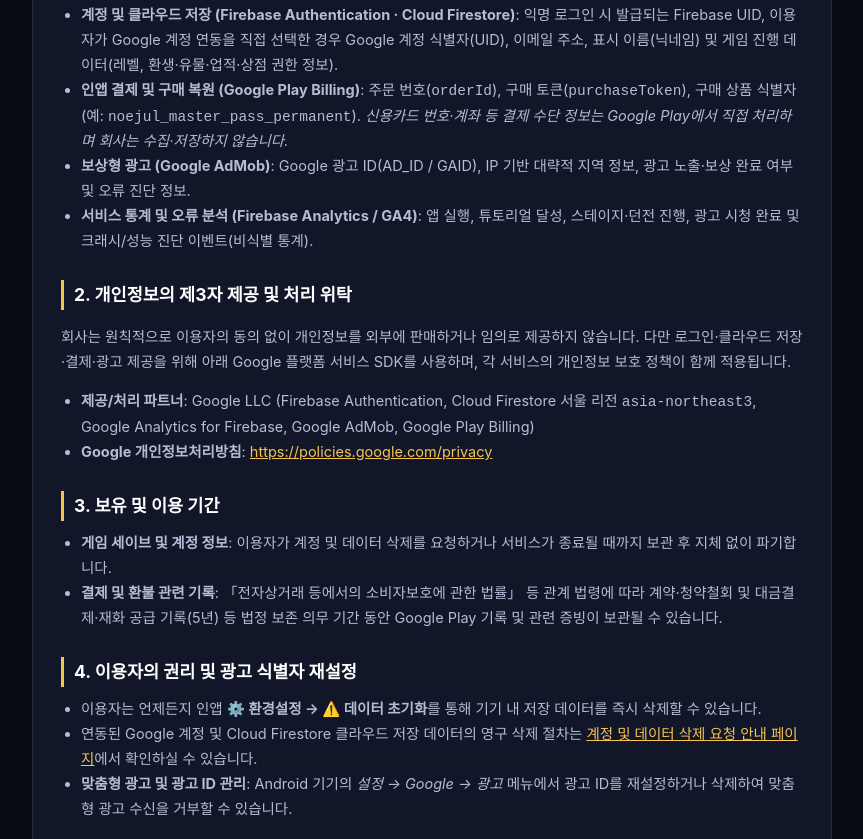
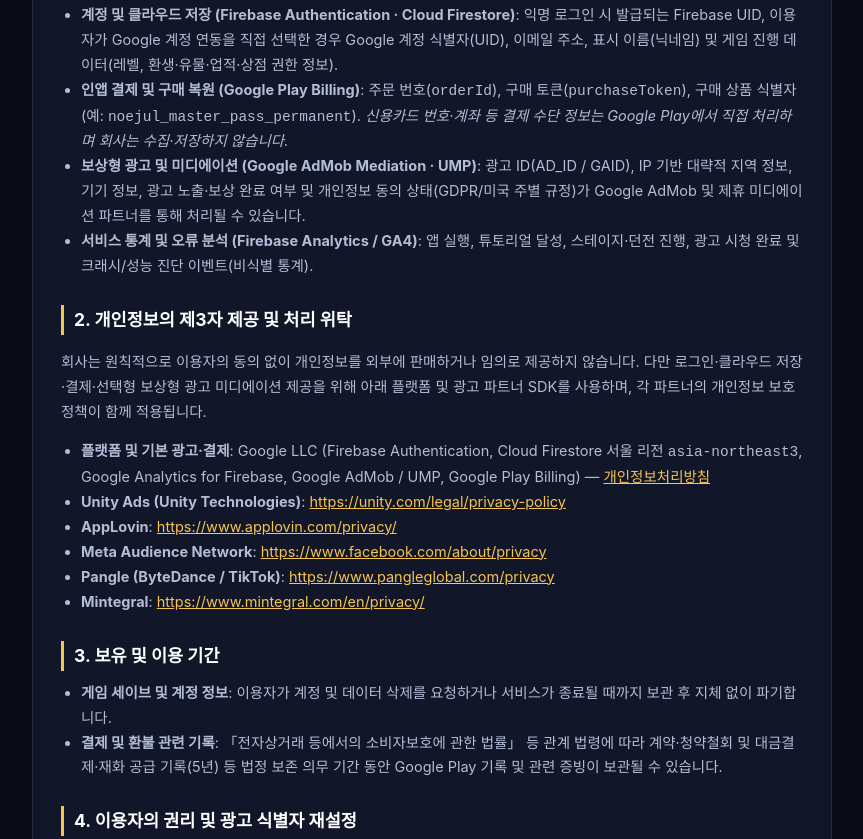
Before and after one commit to StudioSambong/studiosambong.github.io, a plain HTML site: page privacy.html in a window 1280 px wide. Shown: the part 441-1280 px from the top of the page, without its empty margins (208-1071 px from the left). Drawn offline with Linux system fonts and the light colour scheme.

Commit message:
docs: disclose 5-network AdMob mediation partners and UMP in privacy policy

```diff
--- a/privacy.html
+++ b/privacy.html
@@ -88,15 +88,19 @@
       <ul>
         <li><strong>계정 및 클라우드 저장 (Firebase Authentication · Cloud Firestore)</strong>: 익명 로그인 시 발급되는 Firebase UID, 이용자가 Google 계정 연동을 직접 선택한 경우 Google 계정 식별자(UID), 이메일 주소, 표시 이름(닉네임) 및 게임 진행 데이터(레벨, 환생·유물·업적·상점 권한 정보).</li>
         <li><strong>인앱 결제 및 구매 복원 (Google Play Billing)</strong>: 주문 번호(<code>orderId</code>), 구매 토큰(<code>purchaseToken</code>), 구매 상품 식별자(예: <code>noejul_master_pass_permanent</code>). <em>신용카드 번호·계좌 등 결제 수단 정보는 Google Play에서 직접 처리하며 회사는 수집·저장하지 않습니다.</em></li>
-        <li><strong>보상형 광고 (Google AdMob)</strong>: Google 광고 ID(AD_ID / GAID), IP 기반 대략적 지역 정보, 광고 노출·보상 완료 여부 및 오류 진단 정보.</li>
+        <li><strong>보상형 광고 및 미디에이션 (Google AdMob Mediation · UMP)</strong>: 광고 ID(AD_ID / GAID), IP 기반 대략적 지역 정보, 기기 정보, 광고 노출·보상 완료 여부 및 개인정보 동의 상태(GDPR/미국 주별 규정)가 Google AdMob 및 제휴 미디에이션 파트너를 통해 처리될 수 있습니다.</li>
         <li><strong>서비스 통계 및 오류 분석 (Firebase Analytics / GA4)</strong>: 앱 실행, 튜토리얼 달성, 스테이지·던전 진행, 광고 시청 완료 및 크래시/성능 진단 이벤트(비식별 통계).</li>
       </ul>
 
       <h2>2. 개인정보의 제3자 제공 및 처리 위탁</h2>
-      <p>회사는 원칙적으로 이용자의 동의 없이 개인정보를 외부에 판매하거나 임의로 제공하지 않습니다. 다만 로그인·클라우드 저장·결제·광고 제공을 위해 아래 Google 플랫폼 서비스 SDK를 사용하며, 각 서비스의 개인정보 보호 정책이 함께 적용됩니다.</p>
+      <p>회사는 원칙적으로 이용자의 동의 없이 개인정보를 외부에 판매하거나 임의로 제공하지 않습니다. 다만 로그인·클라우드 저장·결제·선택형 보상형 광고 미디에이션 제공을 위해 아래 플랫폼 및 광고 파트너 SDK를 사용하며, 각 파트너의 개인정보 보호 정책이 함께 적용됩니다.</p>
       <ul>
-        <li><strong>제공/처리 파트너</strong>: Google LLC (Firebase Authentication, Cloud Firestore 서울 리전 <code>asia-northeast3</code>, Google Analytics for Firebase, Google AdMob, Google Play Billing)</li>
-        <li><strong>Google 개인정보처리방침</strong>: <a href="https://policies.google.com/privacy" target="_blank" rel="noopener">https://policies.google.com/privacy</a></li>
+        <li><strong>플랫폼 및 기본 광고·결제</strong>: Google LLC (Firebase Authentication, Cloud Firestore 서울 리전 <code>asia-northeast3</code>, Google Analytics for Firebase, Google AdMob / UMP, Google Play Billing) — <a href="https://policies.google.com/privacy" target="_blank" rel="noopener">개인정보처리방침</a></li>
+        <li><strong>Unity Ads (Unity Technologies)</strong>: <a href="https://unity.com/legal/privacy-policy" target="_blank" rel="noopener">https://unity.com/legal/privacy-policy</a></li>
+        <li><strong>AppLovin</strong>: <a href="https://www.applovin.com/privacy/" target="_blank" rel="noopener">https://www.applovin.com/privacy/</a></li>
+        <li><strong>Meta Audience Network</strong>: <a href="https://www.facebook.com/about/privacy" target="_blank" rel="noopener">https://www.facebook.com/about/privacy</a></li>
+        <li><strong>Pangle (ByteDance / TikTok)</strong>: <a href="https://www.pangleglobal.com/privacy" target="_blank" rel="noopener">https://www.pangleglobal.com/privacy</a></li>
+        <li><strong>Mintegral</strong>: <a href="https://www.mintegral.com/en/privacy/" target="_blank" rel="noopener">https://www.mintegral.com/en/privacy/</a></li>
       </ul>
 
       <h2>3. 보유 및 이용 기간</h2>
@@ -130,8 +134,8 @@
         <ul>
           <li><strong>Authentication & Cloud Saves</strong>: Firebase Authentication assigns an anonymous UID or, if you choose Google Sign-In, collects your Google UID, email, and display name solely to sync your game save to Cloud Firestore (<code>asia-northeast3</code>).</li>
           <li><strong>In-App Purchases</strong>: Processed strictly by Google Play Billing. We only receive purchase tokens/order IDs to verify and restore non-consumable entitlements such as the Master Pass.</li>
-          <li><strong>Rewarded Ads & Analytics</strong>: Powered by Google AdMob (optional rewarded video ads only; no forced interstitials) and Google Analytics for Firebase using Android Advertising ID and non-personally-identifiable gameplay events.</li>
-          <li><strong>Google Privacy Policy</strong>: <a href="https://policies.google.com/privacy" target="_blank" rel="noopener">https://policies.google.com/privacy</a></li>
+          <li><strong>Rewarded Ads, Mediation &amp; Consent</strong>: Optional rewarded video ads only (no forced interstitials) powered by Google AdMob Mediation &amp; User Messaging Platform (UMP) alongside mediated partners (Unity Ads, AppLovin, Meta Audience Network, Pangle, and Mintegral) and Google Analytics for Firebase using Android Advertising ID, consent signals, and non-personally-identifiable gameplay events.</li>
+          <li><strong>Partner Privacy Policies</strong>: <a href="https://policies.google.com/privacy" target="_blank" rel="noopener">Google</a> · <a href="https://unity.com/legal/privacy-policy" target="_blank" rel="noopener">Unity</a> · <a href="https://www.applovin.com/privacy/" target="_blank" rel="noopener">AppLovin</a> · <a href="https://www.facebook.com/about/privacy" target="_blank" rel="noopener">Meta</a> · <a href="https://www.pangleglobal.com/privacy" target="_blank" rel="noopener">Pangle</a> · <a href="https://www.mintegral.com/en/privacy/" target="_blank" rel="noopener">Mintegral</a></li>
           <li><strong>Data Deletion & Contact</strong>: Follow our <a href="./delete-account.html">Account & Data Deletion Guide</a> or email <a href="mailto:official@studiosambong.com">official@studiosambong.com</a>.</li>
         </ul>
       </div>
```
